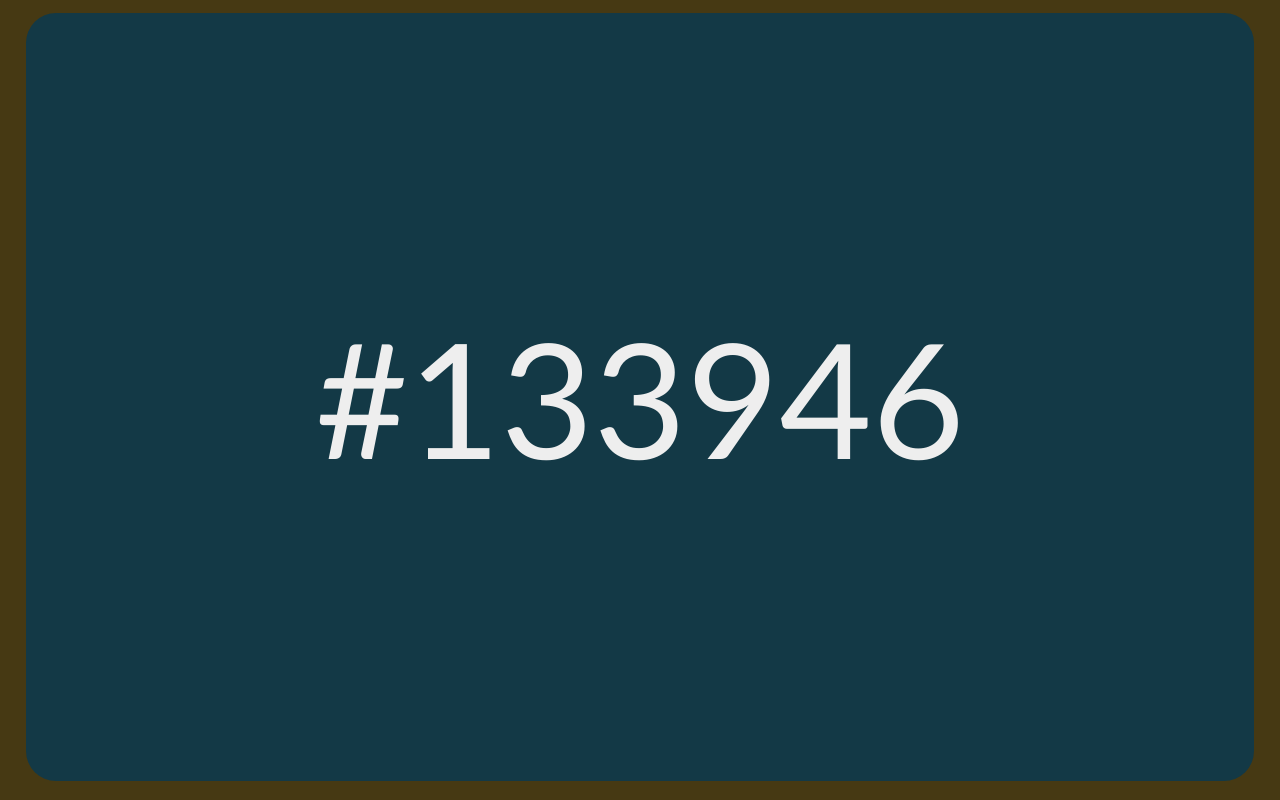
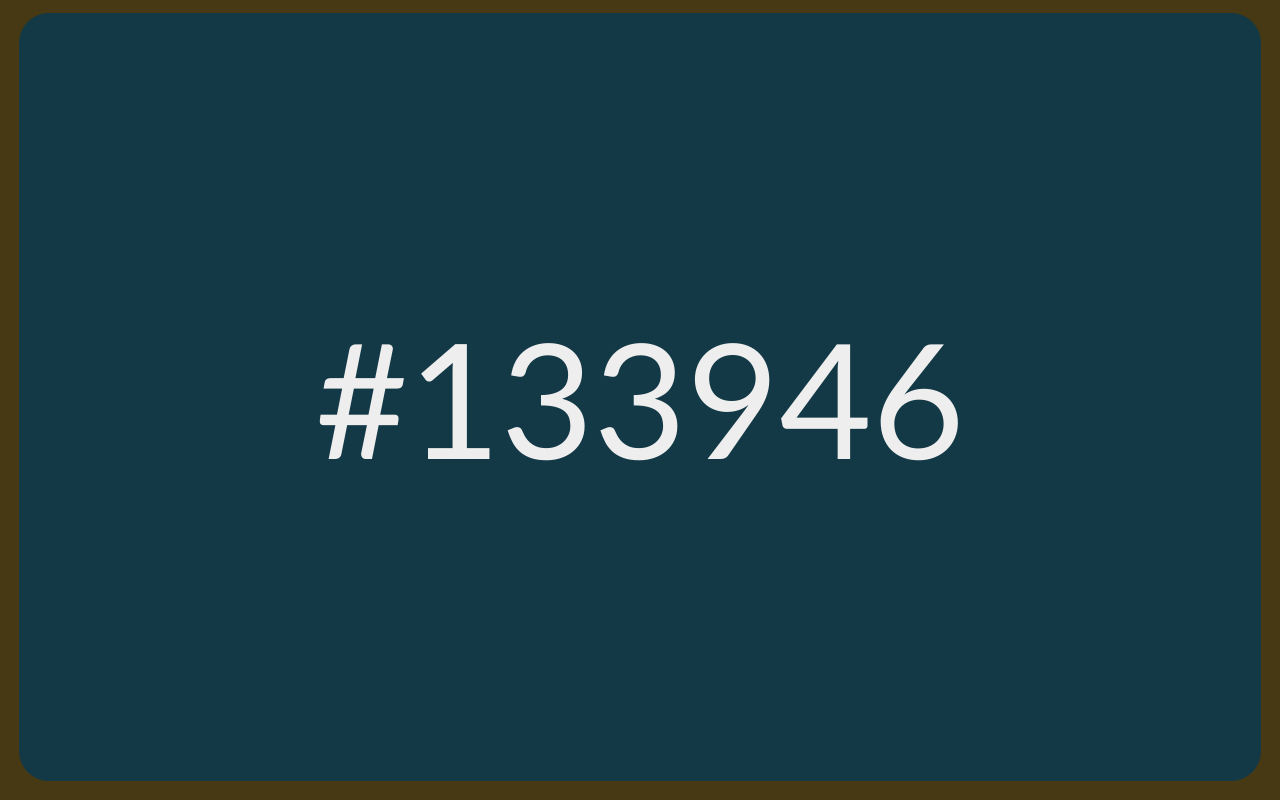
Before and after one commit to aeolion7/hex-clock, a website: page index.html in a window 1280 px wide. Drawn offline with Linux system fonts and the light colour scheme.

Commit message:
app placement change

```diff
--- a/style.css
+++ b/style.css
@@ -12,7 +12,7 @@ body {
   height: 96vh;
   justify-content: center;
   margin-top: 1%;
-  width: 96vw;
+  width: 97vw;
 }
 
 #clock {
```
